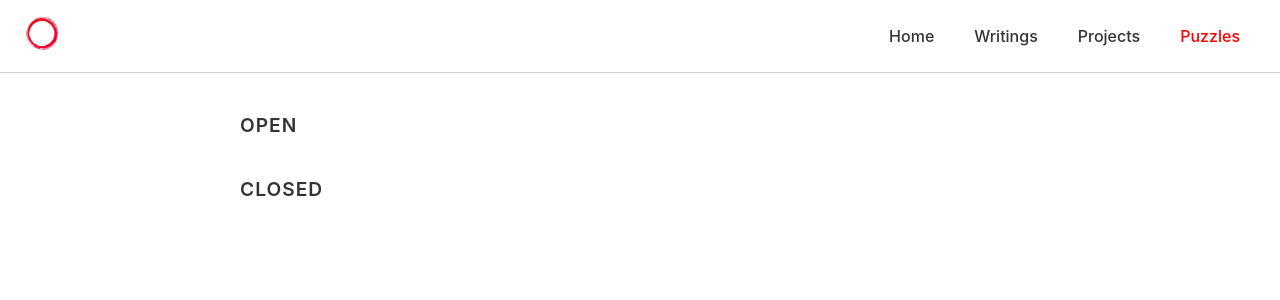
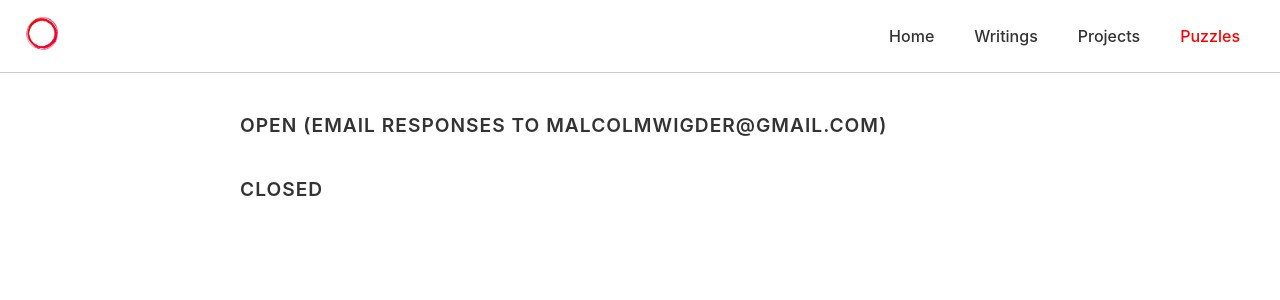
Before and after one commit to MalcolmWigder/malcolmwigder.com, a Jekyll site: the page built from puzzles.html, in a window 1280 px wide. Shown: the top 300 px of the page. Built offline with Jekyll 4.4.1, drawn with Linux system fonts in a browser that asks for light colours.

Commit message:
response

```diff
--- a/puzzles.html
+++ b/puzzles.html
@@ -56,7 +56,7 @@ permalink: /puzzles/
 }
 </style>
 
-<div class="section-title">Open</div>
+<div class="section-title">Open             (email responses to malcolmwigder@gmail.com) </div>
 
 {% for puzzle in site.puzzles reversed %}
   {% if puzzle.status == "open" %}
```
